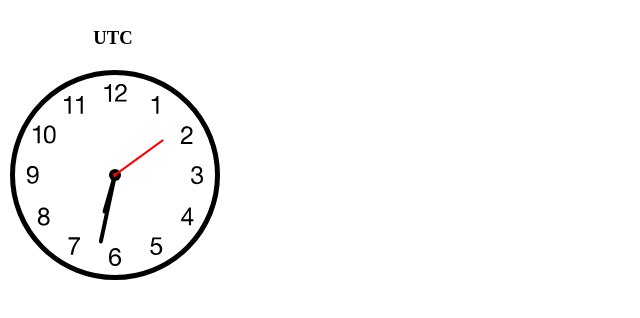
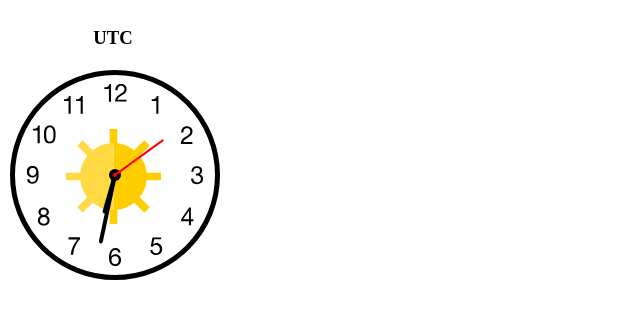
Before and after one commit to waynezdev/challenge-ticking-clock, a React (Create React App) app: page / in a window 1280 px wide. Shown: the top 318 px of the page, without its empty margins (0-640 px from the left). Built offline with nearby package versions, Linux system fonts and the light colour scheme.

Commit message:
added 2 svg images to set as a clock face

```diff
--- a/src/App.js
+++ b/src/App.js
@@ -5,6 +5,7 @@ const App = (props) => {
     return (
         <div>
             <Clock
+                icon="sun.svg"
                 timezone={Intl.DateTimeFormat().resolvedOptions().timeZone}
                 date={new Date()}
             />
--- a/src/Clock.css
+++ b/src/Clock.css
@@ -6,8 +6,14 @@
   text-align: center;
 }
 
+.clock-face {
+  background-repeat: no-repeat;
+  background-size: 45%;
+  background-position: center;
+}
+
 .clock {
-  background: #fff url(/clock.svg) no-repeat center;
+  background: url(/clock.svg) no-repeat center;
   background-size: 88%;
   border-radius: 50%;
   border: 5px solid black;
--- a/src/Clock.js
+++ b/src/Clock.js
@@ -9,7 +9,8 @@ const Clock = (props) => {
     return (
         <div className="container">
             <h3 className="label">{props.timezone}</h3>
-            <article className="clock">
+            <div className="clock-face" style={{ backgroundImage: `url(/${props.icon})` }}>
+                <div className="clock">
                     <div className="hours-container">
                         <div className="hours" style={{ transform: `rotateZ(${(hours * 30) + (minutes / 2)}deg)`}}></div>
                     </div>
@@ -19,7 +20,8 @@ const Clock = (props) => {
                     <div className="seconds-container">
                         <div className="seconds" style={{ transform: `rotateZ(${(seconds * 6)}deg)`}}></div>
                     </div>
-            </article>
+                </div>
+            </div>
         </div>
     );
 }
```
Also changed, not shown: public/snowflake.svg (added), public/sun.svg (added). Lines whose indentation alone changed are shown as unchanged.
